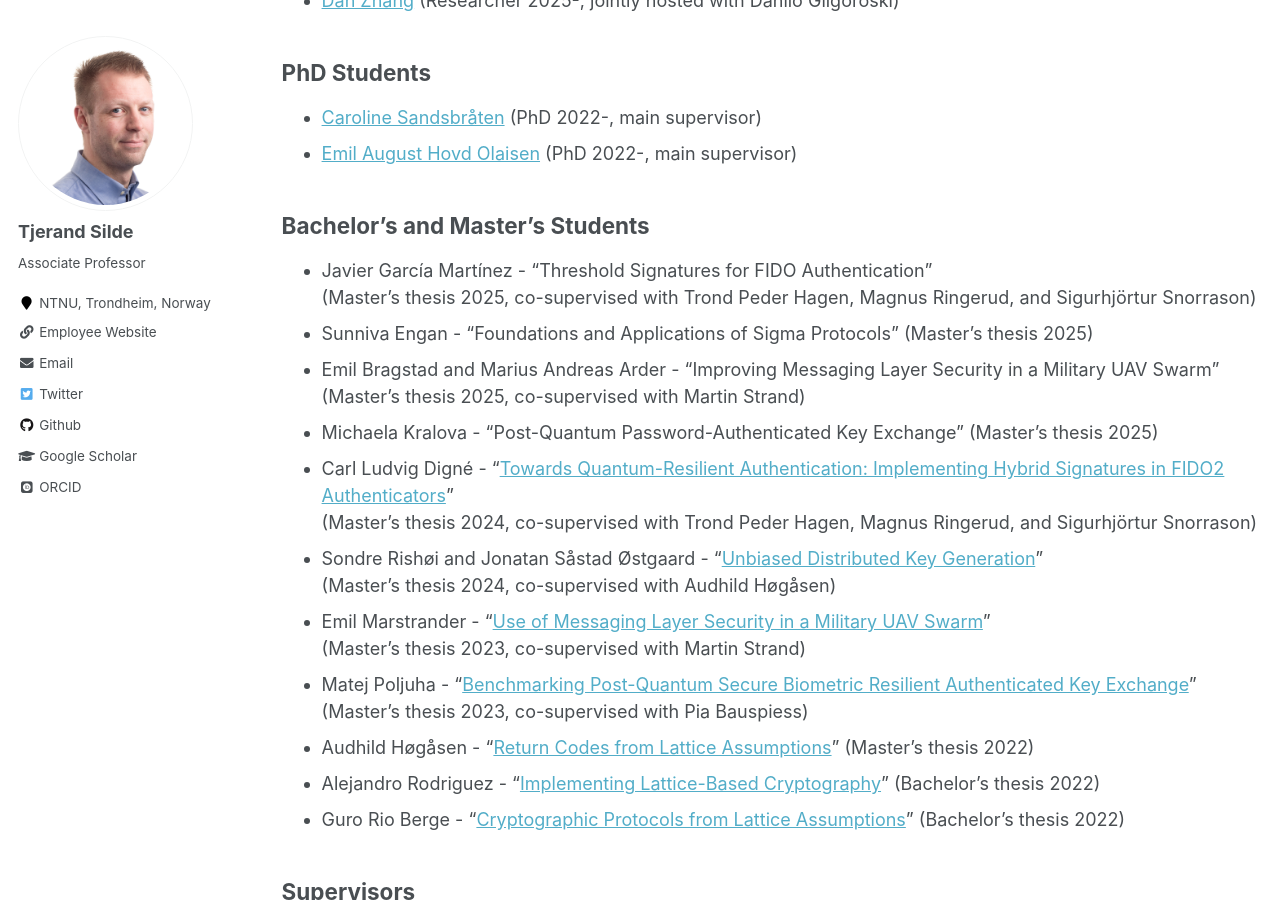
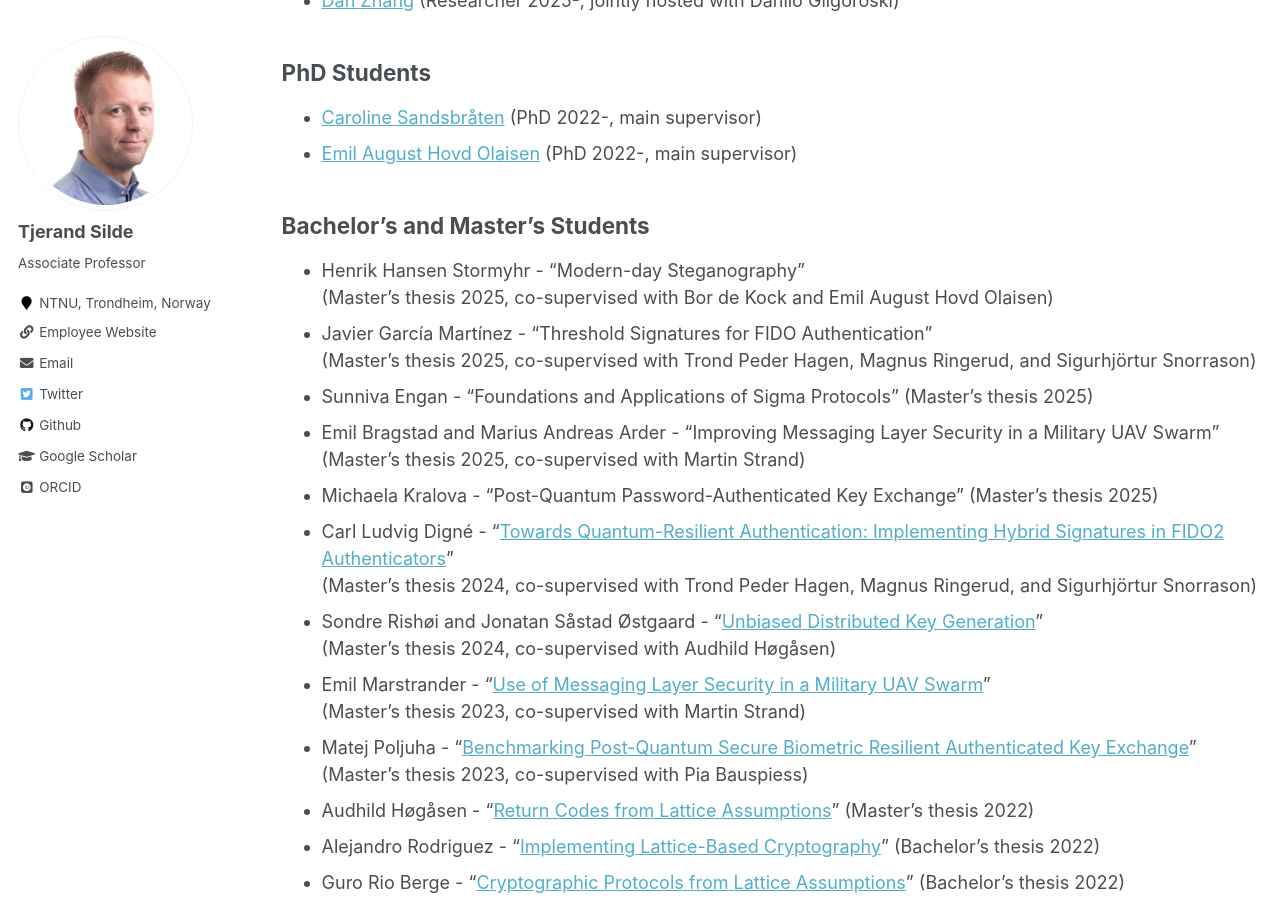
Before and after one commit to tjesi/tjesi.github.io, a Jekyll site: the page built from _pages/people.md, in a window 1280 px wide and 900 px high, scrolled down 330 px. Built offline with Jekyll 4.4.1, drawn with Linux system fonts in a browser that asks for light colours; some web fonts are replaced.

Commit message:
Update people.md

```diff
--- a/_pages/people.md
+++ b/_pages/people.md
@@ -19,6 +19,8 @@ author_profile: true
 
 ## Bachelor's and Master's Students
 
+- Henrik Hansen Stormyhr - "Modern-day Steganography"
+(Master's thesis 2025, co-supervised with Bor de Kock and Emil August Hovd Olaisen)
 - Javier García Martínez - "Threshold Signatures for FIDO Authentication"
 (Master's thesis 2025, co-supervised with Trond Peder Hagen, Magnus Ringerud, and Sigurhjörtur Snorrason)
 - Sunniva Engan - "Foundations and Applications of Sigma Protocols" (Master's thesis 2025)
```
